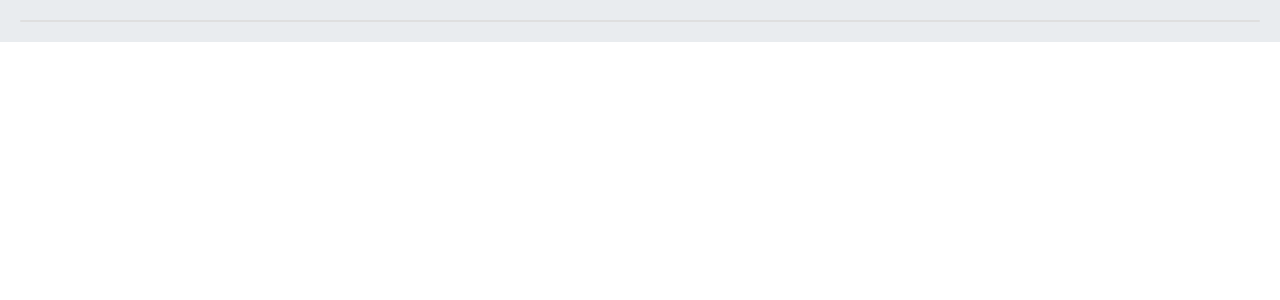
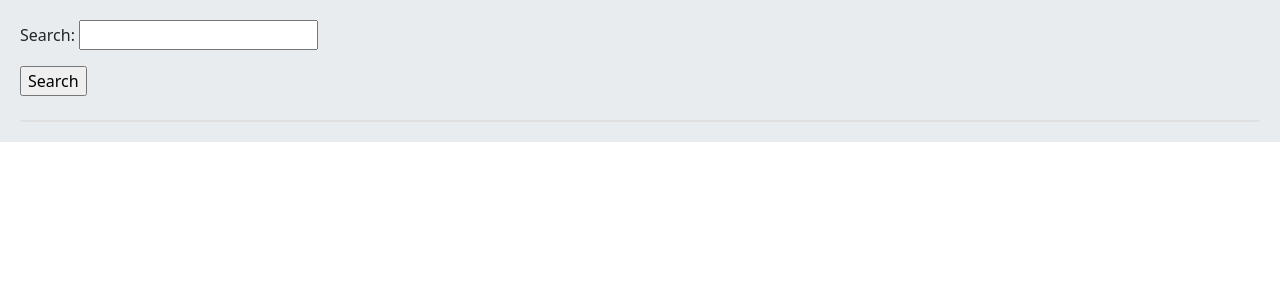
Before and after one commit to darkkLUCIFER/simple_social_network, a Django app: page / in a window 1280 px wide. Shown: the part 56-356 px from the top of the page. Run offline with Django 5.2, Linux system fonts and the light colour scheme; data that the repository does not hold is empty.

Commit message:
feat: added search for posts
made PostSearchForm and update HomeView for support search on title of posts & use in index.html

```diff
--- a/apps/home/forms.py
+++ b/apps/home/forms.py
@@ -13,3 +13,7 @@ class PostCreateForm(forms.ModelForm):
     class Meta:
         model = Post
         fields = ['title', 'body']
+
+
+class PostSearchForm(forms.Form):
+    search = forms.CharField(label='Search')
--- a/apps/home/views.py
+++ b/apps/home/views.py
@@ -7,16 +7,23 @@ from django.contrib import messages
 from django.contrib.auth.mixins import LoginRequiredMixin
 
 from apps.comment.forms import CreateCommentForm
-from apps.home.forms import PostUpdateForm, PostCreateForm
+from apps.home.forms import PostUpdateForm, PostCreateForm, PostSearchForm
 from apps.home.models import Post, Vote
 
 
 class HomeView(View):
     template_name = 'home/index.html'
+    form_class = PostSearchForm
 
     def get(self, request):
         posts = Post.objects.all()
-        context = {'posts': posts}
+        search = request.GET.get('search')
+        if search:
+            posts = posts.filter(title__icontains=search)
+        context = {
+            'posts': posts,
+            'form': self.form_class,
+        }
         return render(request, self.template_name, context)
 
 
--- a/templates/home/index.html
+++ b/templates/home/index.html
@@ -2,6 +2,12 @@
 {% load static %}
 
 {% block content %}
+    <form action="" method="get" novalidate>
+        {{ form.as_p }}
+        <input type="submit" value="Search">
+    </form>
+    <br>
+
     <div class="card">
         {% for post in posts %}
             <a href="{{ post.get_absolute_url }}"
```
